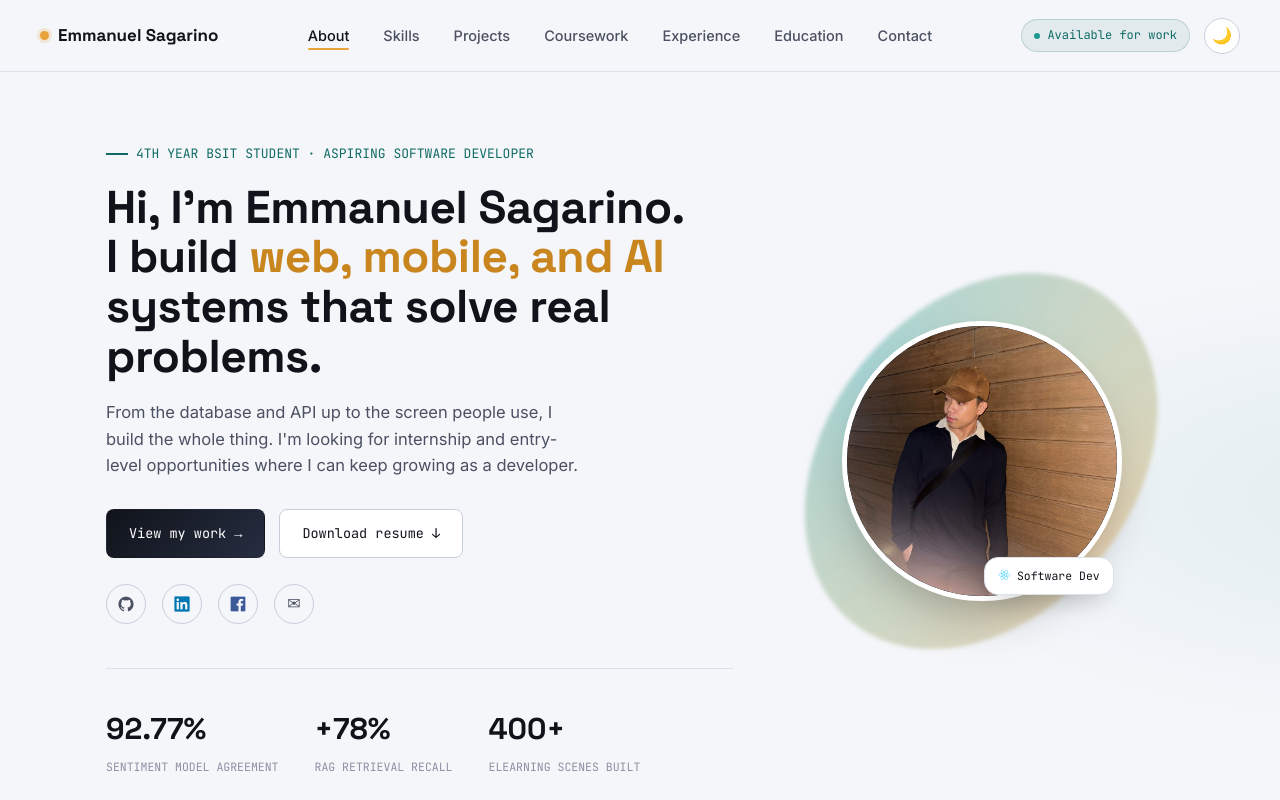
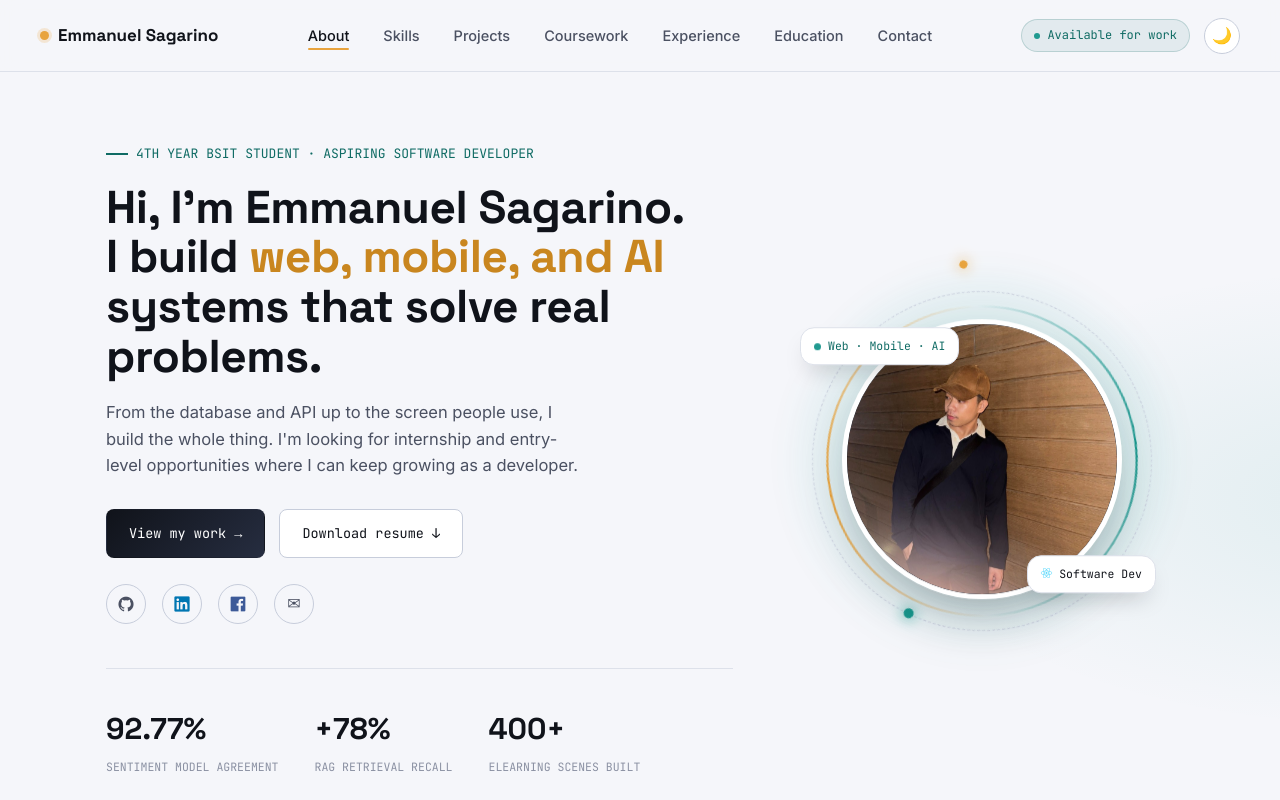
Before and after one commit to kahwii/Emmanuel_Sagarino-personal_portfolio, a plain HTML site: page index.html in a window 1280 px wide. Shown: the top 800 px of the page. Drawn offline with nearby package versions, Linux system fonts and the light colour scheme.

Commit message:
Animate hero photo

```diff
--- a/css/style.css
+++ b/css/style.css
@@ -130,13 +130,26 @@
   .hero-socials a{ width:40px; height:40px; border-radius:50%; border:1px solid var(--line-strong); display:flex; align-items:center; justify-content:center; text-decoration:none; color:var(--ink-soft); transition:all .18s; }
   .hero-socials a:hover{ border-color:var(--ink); color:var(--ink); transform:translateY(-2px); }
 
-  .hero-photo-wrap{ position:relative; display:flex; justify-content:center; }
-  .hero-photo-ring{ position:absolute; inset:-14px; border-radius:50%; background:conic-gradient(from 0deg, var(--amber-bright), var(--teal-bright), var(--amber-bright)); opacity:0.35; filter:blur(2px); animation:spin 14s linear infinite; }
+  /* ---------- Hero photo (animated) ---------- */
+  .hero-photo-wrap{ position:relative; width:320px; height:320px; margin:0 auto; display:grid; place-items:center; animation:photoIn .9s var(--ease) both; }
+  .hero-photo-glow{ position:absolute; inset:-36px; border-radius:50%; background:radial-gradient(circle, rgba(232,163,61,0.30), rgba(23,150,140,0.22) 45%, transparent 70%); filter:blur(18px); animation:glow 6s ease-in-out infinite; pointer-events:none; }
+  .hero-photo-ring{ position:absolute; inset:4px; border-radius:50%; background:conic-gradient(from 0deg, var(--amber-bright), transparent 28%, var(--teal-bright) 52%, transparent 78%, var(--amber-bright)); -webkit-mask:radial-gradient(farthest-side, transparent calc(100% - 3px), #000 calc(100% - 2px)); mask:radial-gradient(farthest-side, transparent calc(100% - 3px), #000 calc(100% - 2px)); animation:spin 7s linear infinite; }
+  .hero-orbit{ position:absolute; inset:-10px; border-radius:50%; border:1px dashed var(--line-strong); animation:spin 28s linear infinite reverse; pointer-events:none; }
+  .hero-orbit span{ position:absolute; top:50%; left:-5px; width:10px; height:10px; margin-top:-5px; border-radius:50%; background:var(--teal-bright); box-shadow:0 0 14px var(--teal-bright); }
+  .hero-orbit span + span{ left:auto; right:-4px; top:20%; width:8px; height:8px; background:var(--amber-bright); box-shadow:0 0 14px var(--amber-bright); }
   @keyframes spin{ to{ transform:rotate(360deg); } }
-  .hero-photo{ position:relative; width:280px; height:280px; border-radius:50%; background:linear-gradient(155deg, var(--dark), var(--dark-2)); border:5px solid var(--surface); box-shadow:0 24px 50px -16px rgba(16,19,26,0.35); display:flex; align-items:center; justify-content:center; overflow:hidden; }
+  @keyframes float{ 0%,100%{ transform:translateY(0); } 50%{ transform:translateY(-8px); } }
+  @keyframes glow{ 0%,100%{ opacity:.65; transform:scale(1); } 50%{ opacity:1; transform:scale(1.06); } }
+  @keyframes photoIn{ from{ opacity:0; transform:scale(.88); } to{ opacity:1; transform:none; } }
+  .hero-photo{ position:relative; width:280px; height:280px; border-radius:50%; background:linear-gradient(155deg, var(--dark), var(--dark-2)); border:5px solid var(--surface); box-shadow:0 24px 50px -16px rgba(16,19,26,0.35); display:flex; align-items:center; justify-content:center; overflow:hidden; animation:float 6s ease-in-out infinite; }
+  .hero-photo img{ transition:transform .6s var(--ease); }
+  .hero-photo-wrap:hover .hero-photo img{ transform:scale(1.06); }
   .hero-photo .initials{ font-family:var(--font-display); font-size:82px; font-weight:700; color:#fff; opacity:0.92; }
-  .hero-badge{ position:absolute; bottom:6px; right:calc(50% - 132px); background:var(--surface); border:1px solid var(--line); border-radius:14px; padding:9px 13px; box-shadow:0 12px 24px -10px rgba(16,19,26,0.25); font-family:var(--font-mono); font-size:11.5px; display:flex; align-items:center; gap:7px; }
-  @media (max-width:900px){ .hero-badge{ right:calc(50% - 140px); } }
+  .hero-badge{ position:absolute; bottom:26px; right:-14px; background:var(--surface); border:1px solid var(--line); border-radius:14px; padding:9px 13px; box-shadow:0 12px 24px -10px rgba(16,19,26,0.25); font-family:var(--font-mono); font-size:11.5px; display:flex; align-items:center; gap:7px; white-space:nowrap; animation:float 5s ease-in-out .8s infinite; }
+  .hero-badge--alt{ right:auto; bottom:auto; left:-22px; top:34px; color:var(--teal); animation-delay:2.2s; }
+  .hero-badge--alt b{ width:7px; height:7px; border-radius:50%; background:var(--teal-bright); animation:pulse 2.4s ease-in-out infinite; }
+  @media (max-width:420px){ .hero-photo-wrap{ width:280px; height:280px; } .hero-photo{ width:244px; height:244px; } .hero-badge:not(.hero-badge--alt){ right:-6px; bottom:18px; } .hero-badge--alt{ left:-10px; top:24px; } }
+  html, body{ overflow-x:clip; }
 
   .hero-stats{ display:flex; gap:36px; margin-top:44px; flex-wrap:wrap; padding-top:36px; border-top:1px solid var(--line); }
   .hero-stat b{ font-family:var(--font-display); font-size:30px; display:block; }
--- a/index.html
+++ b/index.html
@@ -111,11 +111,14 @@
       </div>
     </div>
     <div class="hero-photo-wrap">
+      <div class="hero-photo-glow" aria-hidden="true"></div>
+      <div class="hero-orbit" aria-hidden="true"><span></span><span></span></div>
       <div class="hero-photo-ring" aria-hidden="true"></div>
       <div class="hero-photo">
         <img src="assets/profile.jpg" alt="Emmanuel Sagarino" style="width:100%;height:100%;object-fit:cover;border-radius:50%;">
       </div>
       <div class="hero-badge"><i class="devicon-react-original colored"></i> Software Dev</div>
+      <div class="hero-badge hero-badge--alt"><b aria-hidden="true"></b> Web · Mobile · AI</div>
     </div>
   </section>
 
```
